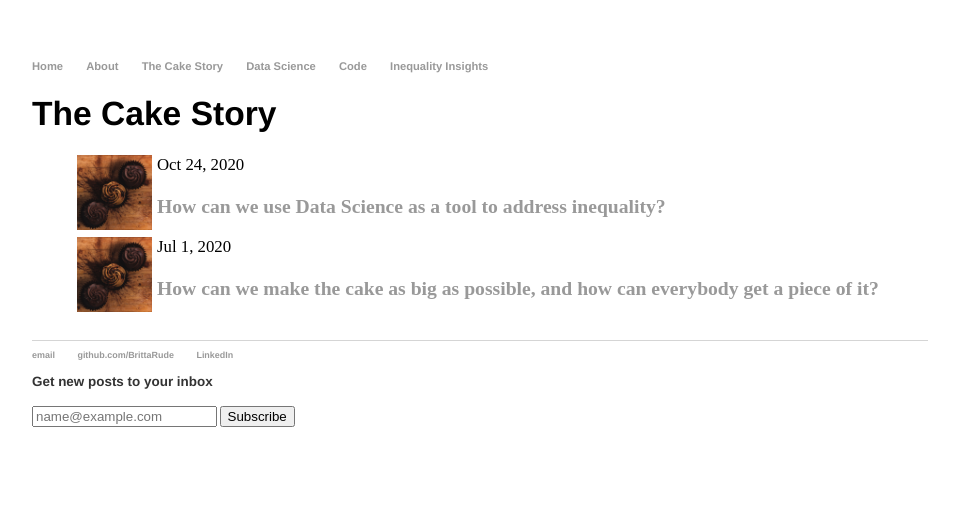
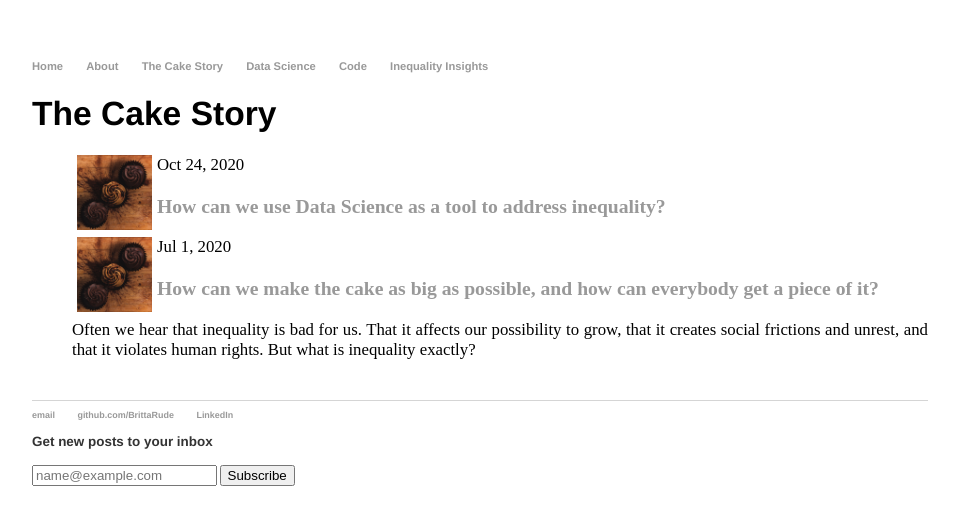
Before and after one commit to BrittaRude/BrittaRude.github.io, a Jekyll site: the page built from thecakestory/index.html, in a window 1280 px wide. Shown: the top 525 px of the page, without its empty margins (160-1118 px from the left). Built offline with Jekyll 4.4.1, drawn with Linux system fonts in a browser that asks for light colours.

Commit message:
Update 2020-07-01-britta-rude-the-cake-story-part-1.md

```diff
--- a/inputs_cakestory/_posts/2020-07-01-britta-rude-the-cake-story-part-1.md
+++ b/inputs_cakestory/_posts/2020-07-01-britta-rude-the-cake-story-part-1.md
@@ -2,6 +2,7 @@
 layout: post
 title: "How can we make the cake as big as possible, and how can everybody get a piece of it?"
 date: 2020-07-01
+myexcerpt: Often we hear that inequality is bad for us. That it affects our possibility to grow, that it creates social frictions and unrest, and that it violates human rights. But what is inequality exactly?
 image: /images/CakeStory_FeatureImage.jpg
 ---
 
```
